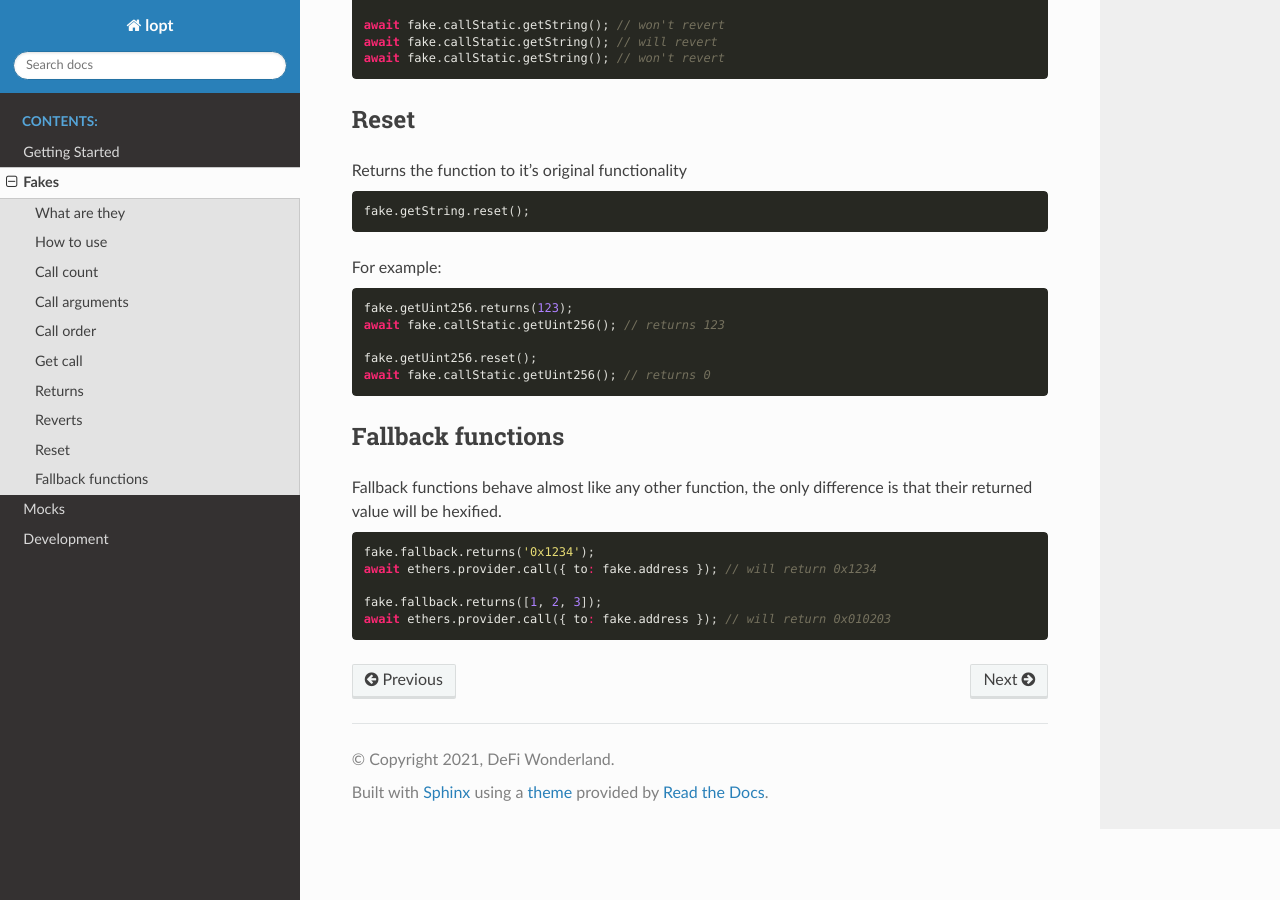
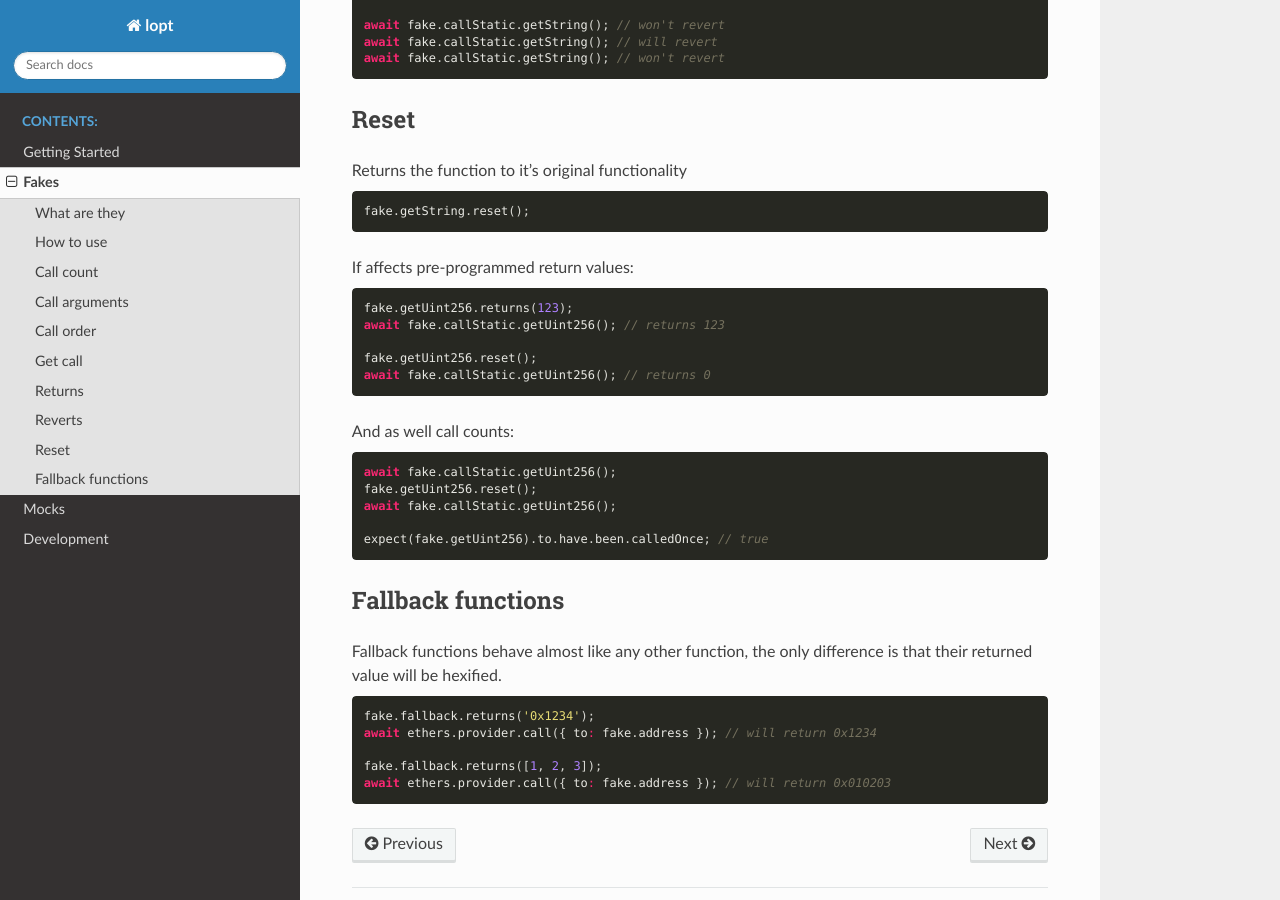
Before and after one commit to defi-wonderland/smock, a Sphinx documentation site: the page built from docs/source/fakes.rst, in a window 1280 px wide and 900 px high, scrolled down 3926 px. Built offline with Sphinx 7.4.7 and the Read the Docs theme 2.0.0, drawn with Linux system fonts in a browser that asks for light colours.

Commit message:
fix: reset affects call count
* programmable logic using watchable count
* improved reset function
* added tests

```diff
--- a/docs/source/fakes.rst
+++ b/docs/source/fakes.rst
@@ -315,7 +315,7 @@ Reset
 
 .. container:: code-explanation
 
-  For example:
+  If affects pre-programmed return values:
 
   .. code-block:: javascript
 
@@ -324,6 +324,19 @@ Reset
 
       fake.getUint256.reset();
       await fake.callStatic.getUint256(); // returns 0
+
+
+.. container:: code-explanation
+
+  And as well call counts:
+
+  .. code-block:: javascript
+
+      await fake.callStatic.getUint256();
+      fake.getUint256.reset();
+      await fake.callStatic.getUint256();
+
+      expect(fake.getUint256).to.have.been.calledOnce; // true
 
 
 Fallback functions
```
Also changed, not shown: 3 other files.
